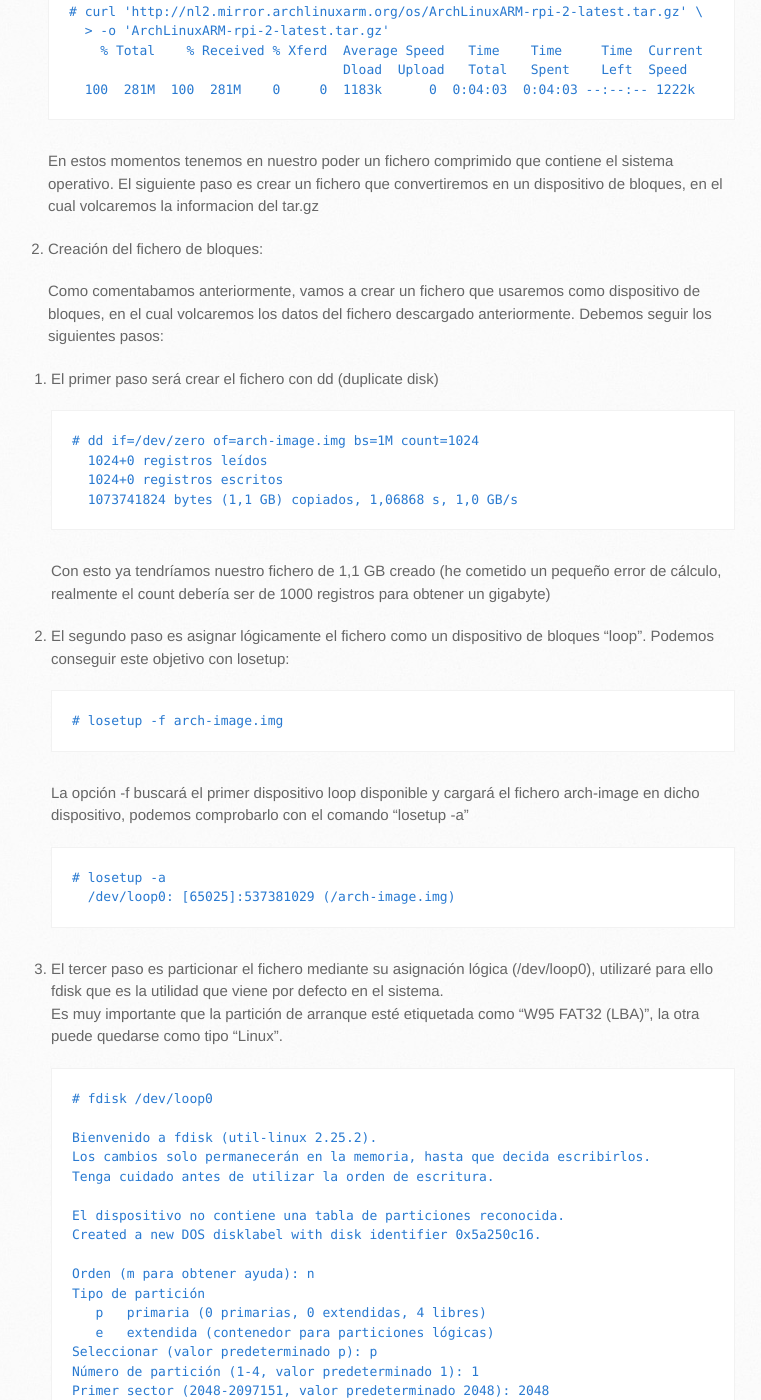
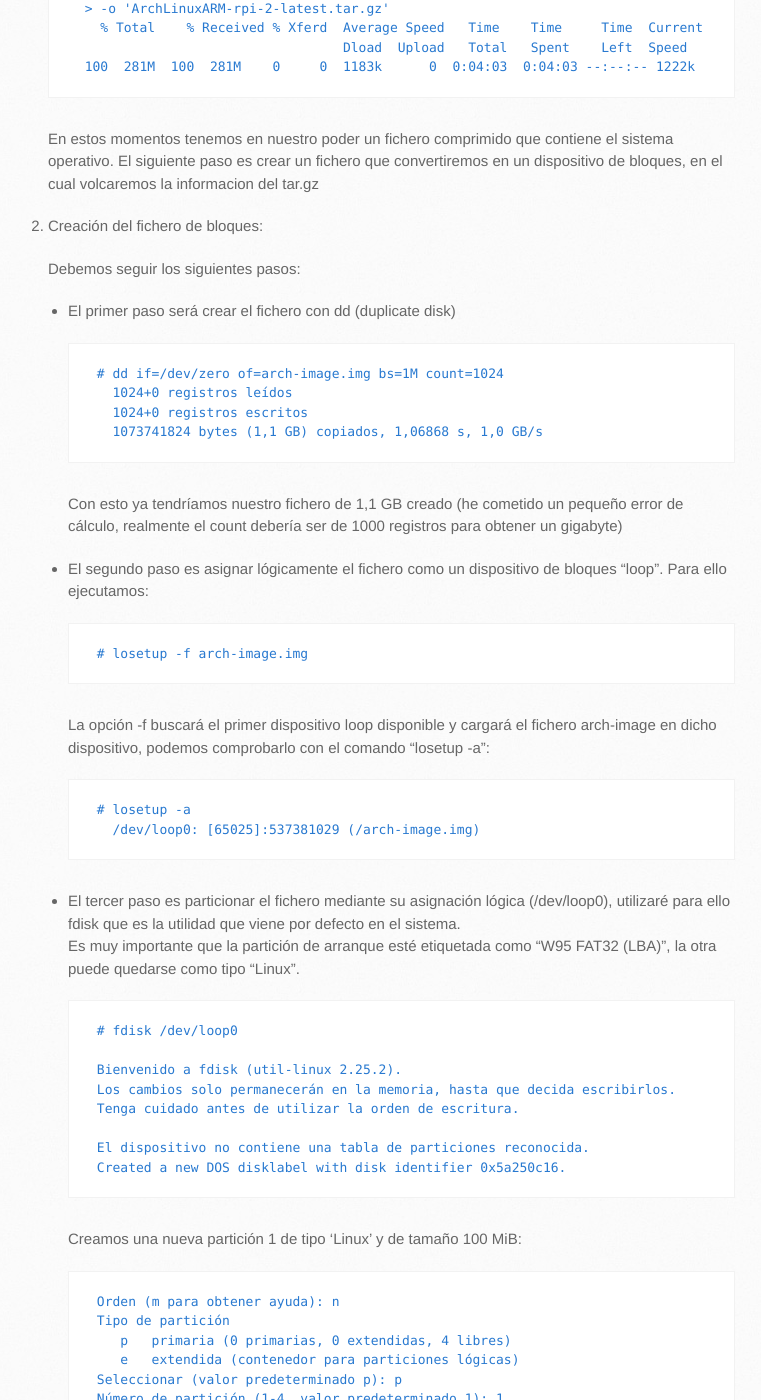
Before and after one commit to dpalomar/cluster_raspberrypi, a Jekyll site: the page built from imagen_base.md, in a window 1280 px wide and 1400 px high, scrolled down 1234 px. Shown: the whole window, without its empty margins (125-886 px from the left). Built offline with Jekyll 4.4.1, drawn with Linux system fonts in a browser that asks for light colours; some of the changed text lies outside the part shown.

Commit message:
Corrección de imagen_base.md

````diff
--- a/imagen_base.md
+++ b/imagen_base.md
@@ -21,14 +21,15 @@
 
 Instalamos los paquetes con:
 
-      # apt-get update; apt-get install curl bsdtar kpartx
-
+```bash
+# apt-get update; apt-get install curl bsdtar kpartx
+```
 
 1. Descarga de la última version de Arch Linux para nuestras Raspberry Pis:
 
    Aunque la Raspberry Pi 3 tiene una arquitectura ARM a 64 bits Cortex A-54, aún no se han desarrollado versiones del SO para dicha arquitectura, por lo que usaremos la versión de 32 bits disponible para la Raspberry Pi 2, que es completamente compatible:
 
-   Podemos descargar la imagen desde "http://nl2.mirror.archlinuxarm.org/os/ArchLinuxARM-rpi-2-latest.tar.gz" con curl con el siguiente comando:
+   Podemos descargar la imagen con curl con el siguiente comando:
 
    ```bash
    # curl 'http://nl2.mirror.archlinuxarm.org/os/ArchLinuxARM-rpi-2-latest.tar.gz' \
@@ -38,14 +39,13 @@
      100  281M  100  281M    0     0  1183k      0  0:04:03  0:04:03 --:--:-- 1222k
    ```
 
-   En estos momentos tenemos en nuestro poder un fichero comprimido que contiene el sistema operativo.  El siguiente paso es crear un fichero que convertiremos en un dispositivo de bloques, en el cual volcaremos la informacion del tar.gz
+   En estos momentos tenemos en nuestro poder un fichero comprimido que contiene el sistema operativo. El siguiente paso es crear un fichero que convertiremos en un dispositivo de bloques, en el cual volcaremos la informacion del tar.gz
 
 2. Creación del fichero de bloques:
 
-   Como comentabamos anteriormente, vamos a crear un fichero que usaremos como dispositivo de bloques, en el cual volcaremos los datos del fichero descargado anteriormente.
    Debemos seguir los siguientes pasos:
 
-   1. El primer paso será crear el fichero con dd (duplicate disk)
+   * El primer paso será crear el fichero con dd (duplicate disk)
 
       ```bash
       # dd if=/dev/zero of=arch-image.img bs=1M count=1024
@@ -55,19 +55,19 @@
       ```
       Con esto ya tendríamos nuestro fichero de 1,1 GB creado (he cometido un pequeño error de cálculo, realmente el count debería ser de 1000 registros para obtener un gigabyte)
 
-   2. El segundo paso es asignar lógicamente el fichero como un dispositivo de bloques "loop". Podemos conseguir este objetivo con losetup:
+   * El segundo paso es asignar lógicamente el fichero como un dispositivo de bloques "loop". Para ello ejecutamos:
 
       ```bash
       # losetup -f arch-image.img
       ```
-      La opción -f buscará el primer dispositivo loop disponible y cargará el fichero arch-image en dicho dispositivo, podemos comprobarlo con el comando "losetup -a"
+      La opción -f buscará el primer dispositivo loop disponible y cargará el fichero arch-image en dicho dispositivo, podemos comprobarlo con el comando "losetup -a":
 
       ```bash
       # losetup -a
         /dev/loop0: [65025]:537381029 (/arch-image.img)
       ```
 
-   3. El tercer paso es particionar el fichero mediante su asignación lógica (/dev/loop0), utilizaré para ello fdisk que es la utilidad que viene por defecto en el sistema.
+   * El tercer paso es particionar el fichero mediante su asignación lógica (/dev/loop0), utilizaré para ello fdisk que es la utilidad que viene por defecto en el sistema.
       Es muy importante que la partición de arranque esté etiquetada como "W95 FAT32 (LBA)", la otra puede quedarse como tipo "Linux".
 
       ```bash
@@ -79,7 +79,10 @@
 
       El dispositivo no contiene una tabla de particiones reconocida.
       Created a new DOS disklabel with disk identifier 0x5a250c16.
+      ```
+      Creamos una nueva partición 1 de tipo 'Linux' y de tamaño 100 MiB:
 
+      ```bash
       Orden (m para obtener ayuda): n
       Tipo de partición
          p   primaria (0 primarias, 0 extendidas, 4 libres)
@@ -89,14 +92,16 @@
       Primer sector (2048-2097151, valor predeterminado 2048): 2048
       Último sector, +sectores o +tamaño{K,M,G,T,P} (2048-2097151, valor predeterminado 2097151): +100M
 
-      Crea una nueva partición 1 de tipo 'Linux' y de tamaño 100 MiB.
 
       Orden (m para obtener ayuda): t
       Se ha seleccionado la partición 1
       Código hexadecimal (escriba L para ver todos los códigos): c
       Si ha creado o modificado alguna partición DOS 6.x, consulte la documentación de fdisk para obtener más información.
       Se ha cambiado el tipo de la partición 'Linux' a 'W95 FAT32 (LBA)'.
+      ```
+      Creamos una nueva partición 2 de tipo 'Linux' y de tamaño 923 MiB.
 
+      ```bash
       Orden (m para obtener ayuda): n
       Tipo de partición
          p   primaria (1 primarias, 0 extendidas, 3 libres)
@@ -126,18 +131,19 @@
       └─loop0p2 254:3    0  923M  0 part
       ```
 
-   4. Cuarto paso, crear los sistemas de ficheros:
+   * Cuarto paso, crear los sistemas de ficheros:
 
       Este paso es muy importante, puesto que los dispositivos Raspberry Pi necesitan un sistema de ficheros FAT 32 para arrancar, así que ejecutaremos los siguientes comandos:
 
-      "/dev/mapper/loop0p1" (100M /boot):
+      Para crear el sisteme de ficheros en la partición "/dev/mapper/loop0p1" (100M /boot):
 
       ```bash
       # mkfs.vfat /dev/mapper/loop0p1
       mkfs.fat 3.0.27 (2014-11-12)
       unable to get drive geometry, using default 255/63
       ```
-      "/dev/mapper/loop0p2 (923M raiz)":
+
+      Para crear el sisteme de ficheros en la partición  "/dev/mapper/loop0p2 (923M raiz)":
 
       ```bash
       # mkfs.ext4 /dev/mapper/loop0p2
@@ -155,17 +161,13 @@
       Escribiendo superbloques y la información contable del sistema de ficheros: hecho
       ```
 
-   5. Quinto paso, montaje de los sistemas de ficheros:
+   * Quinto paso, montaje de los sistemas de ficheros:
 
-      Ya casi hemos terminado la creación de la imagen base. En estos momentos crearemos dos directorios donde montaremos los dos sistemas de ficheros que acabamos de crear.
-      en mi caso particular los voy a montar en los directorios "boot" y "root" que crearé en el directorio "/mnt" de mi sistema
-
-      Creacion de los directorios:
+      Ya casi hemos terminado la creación de la imagen base. En estos momentos crearemos dos directorios donde montaremos los dos sistemas de ficheros que acabamos de crear. Vamos a montar en los directorios "boot" y "root" en el directorio "/mnt" de nuestro sistema:
 
       ```bash
       # mkdir /mnt/boot /mnt/root
       ```
-      Montaje de los mismos:
 
       ```bash
       # mount /dev/mapper/loop0p1 /mnt/boot/
````
Also changed, not shown: other parts of imagen_base.md (+3 -3 lines).
